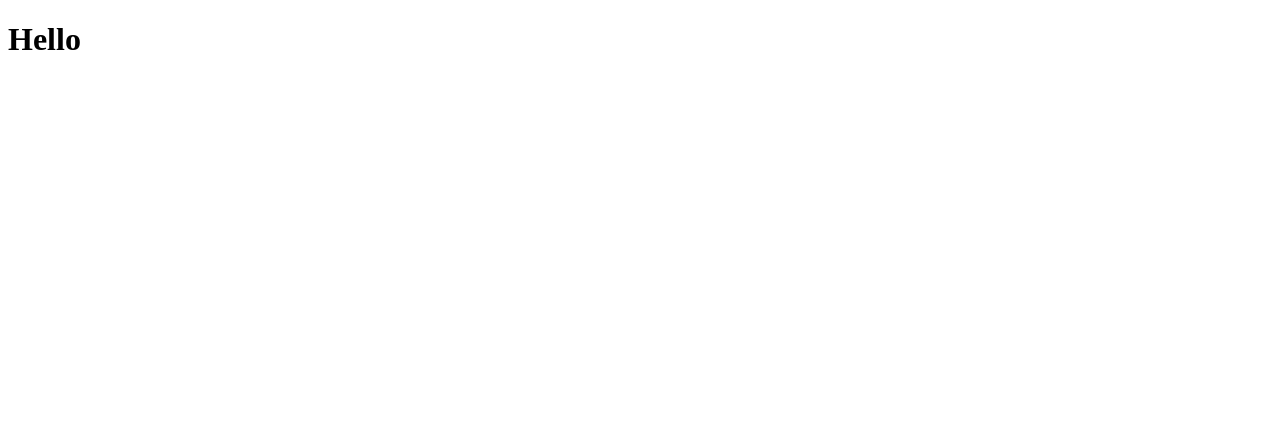
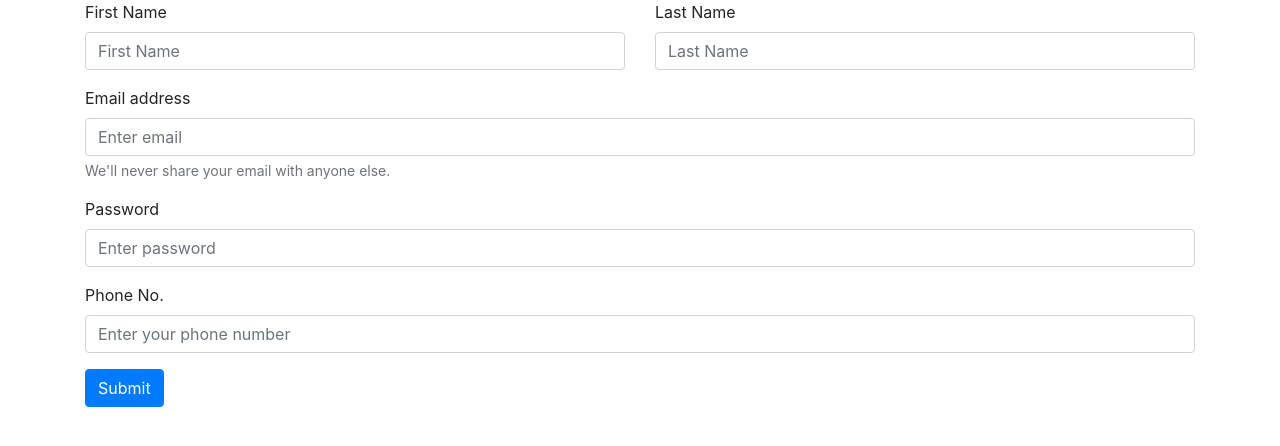
Before and after one commit to aashutoshdhungana/Provathon, a React (Create React App) app in the folder homestay-client/: page / in a window 1280 px wide. Shown: the top 446 px of the page. Built offline with nearby package versions, Linux system fonts and the light colour scheme.

Commit message:
this is register page

```diff
--- a/homestay-client/src/componenet/App.js
+++ b/homestay-client/src/componenet/App.js
@@ -1,9 +1,10 @@
 import React from "react";
-
+import Register from "./Register";
+import 'bootstrap/dist/css/bootstrap.min.css';
 function App() {
   return (
     <div>
-      <h1>Hello</h1>
+      <Register />
     </div>
   );
 }
--- /dev/null
+++ b/homestay-client/src/componenet/Register.js
@@ -0,0 +1,100 @@
+import React, { useState } from 'react'
+
+const Register = () => {
+
+    const intialValues = {
+        firstname:"",
+        lastname:"",
+        email:"",
+        password:"",
+        phoneno:""
+    }
+
+    const [values, setValues] = useState(intialValues);
+    const handleInputChange = (e) =>
+    {
+        const {name, value} = e.target;
+        setValues({
+            ...values,
+            [name]: value,
+        });
+    };
+
+    const handleSumbit = (e) =>
+    {
+        e.preventdefault();
+        alert(values);
+    };
+
+    return (
+        <div class = "container">
+
+            <form onSubmit = {handleSumbit}>
+                    <div class = "row">
+                        <div class = "col">
+
+                                <div class="mb-3">
+                                    <label  class="form-label">First Name</label>
+                                    <input class="form-control"
+                                     name = "firstname"
+                                     value = {values.firstname}
+                                     onChange = {handleInputChange}
+                                     placeholder = "First Name"/>
+
+                                </div>
+                            </div>
+                            <div class = "col">
+                                <div class="mb-3">
+                                    <label class="form-label">Last Name</label>
+                                    <input class="form-control"
+                                     name = "lastname"
+                                     value = {values.lastname}
+                                     onChange = {handleInputChange}
+                                     placeholder = "Last Name" />
+                                </div>
+                        </div>
+                    </div>
+                    <div class="form-group">
+                        <label>Email address</label>
+                        <input  class="form-control"
+                         name = "email"
+                         value = {values.email}
+                         onChange = {handleInputChange}
+                         id="exampleInputEmail1"
+                         aria-describedby="emailHelp"
+                         placeholder="Enter email"/>
+                        <small id="emailHelp" class="form-text text-muted">We'll never share your email with anyone else.</small>
+                    </div>
+                    <div class="form-group">
+                        <label>Password</label>
+                        <input type = "password"
+                         name = "password"
+                         class="form-control"
+                         value = {values.password}
+                         onChange = {handleInputChange}
+                         placeholder="Enter password"/>
+                    </div>
+                    {/* <div class="form-group">
+                        <label>Nationality</label>
+                        <input  class="form-control"   placeholder="Enter nationality"/>
+                    </div> */}
+                    <div class="form-group">
+                        <label>Phone No.</label>
+                        <input  class="form-control"
+                         name = "phoneno"
+                         value = {values.phoneno}
+                         onChange = {handleInputChange}
+                         placeholder="Enter your phone number"/>
+                    </div>
+                    {/* <div class="mb-3 form-check">
+                        <input type="checkbox" class="form-check-input" id="exampleCheck1"/>
+                        <label class="form-check-label" for="exampleCheck1">Check me out</label>
+                    </div> */}
+                    <button type="submit" class="btn btn-primary">Submit</button>
+            </form>
+
+        </div>
+    )
+}
+
+export default Register
```
Also changed, not shown: 1 other file (tests, documents, lock files or other folders).
